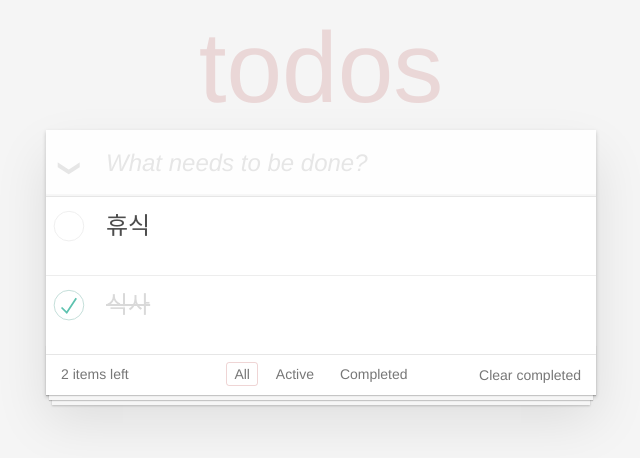
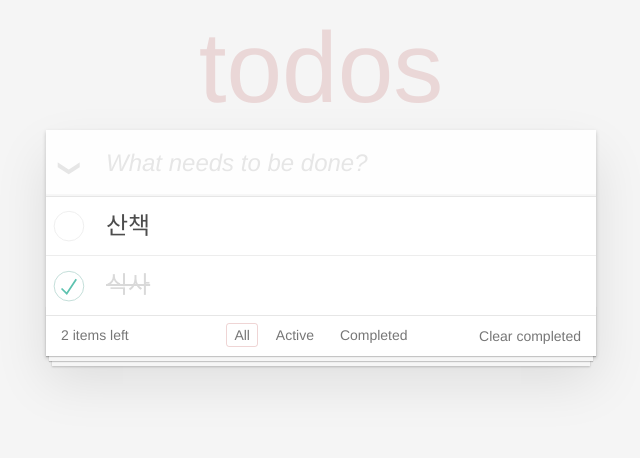
Before and after one commit to CallMeYul/realworld-react-redux, a React app: page / in a window 1280 px wide. Shown: the top 458 px of the page, without its empty margins (319-959 px from the left). Built offline with nearby package versions, Linux system fonts and the light colour scheme.

Commit message:
todo 완료&삭제 기능 추가

```diff
--- a/src/Header.jsx
+++ b/src/Header.jsx
@@ -4,7 +4,7 @@ export default function Header({addTodoItem}){
   const [todoInput, setTodoInput] = useState('');
 
   function handleChange(e){
-    setTodoInput(e.target.value)
+    setTodoInput(e.target.value);
   }
 
   function handleKeyUp(e){
--- a/src/Main.jsx
+++ b/src/Main.jsx
@@ -1,26 +1,28 @@
-import React, {useState} from 'react';
+import React from 'react';
 
-function TodoItem({content, completed}){
+function TodoItem({ id, content, completed, completeTodo, deleteTodo }){
   return(
     <li className={completed ? 'completed' : ''}>
       <div className="view">
-        <input read type="checkbox" checked={completed} className="toggle" />
+        <input  className="toggle" type="checkbox" checked={completed} onClick={e => { completeTodo(id) }}/>
         <label>{content}</label>
-        <button className="desrtoy"></button>
+        <button className="destroy" onClick={(e) => {deleteTodo(id)}}></button>
       </div>
       <input className="edit" value={content} />
     </li>
   )
 }
 
-export default function Main({todoList}){
+export default function Main({todoList, completeTodo, deleteTodo}){
 
   return (
    <section className="main">
       <input id="toggle-all" className="toggle-all" type="checkbox" checked={false} />
       <label htmlFor="toggle-all"></label>
       <ul className="todo-list">
-        {todoList.map(todo => <TodoItem {...todo} />)}
+      {/* 리액트에서 배열 렌더링 시 원소마다 고유한 값을 가진 key라는 props를 설정해야 함
+      여기서는 index.jsx에서 crypto.randomUUID() 사용 */}
+      {todoList.map(todo => <TodoItem {...todo} key={todo.id} completeTodo={completeTodo} deleteTodo={deleteTodo} />)}
       </ul>
     </section>
   )
--- a/src/index.jsx
+++ b/src/index.jsx
@@ -8,20 +8,38 @@ import Footer from './Footer';
 
 function App(){
   const initialState = [
-    {content: "휴식", completed: false},
-    {content: "식사", completed: true},
+    {id: crypto.randomUUID(), content: "산책", completed: false},
+    {id: crypto.randomUUID(), content: "식사", completed: true},
   ];
+  /*
+  const todoListState = useState(initialState);
+  const todoList = todolistState[0]; <-첫번째 원소 현재상태
+  const setTodoList = todolistState[1]; <-두번째 원소 Setter 함수
+
+  상태의 기본값을 initialState에 선언, useState에 인자로 넣고
+  배열 비구조화 할당으로 각원소 추출
+  */
   const [todoList, setTodoList] = useState(initialState);
 
   function addTodoItem(content){
-    setTodoList(old => [...old, {content: content, completed: false}]);
+    const newTodoItem = {id: crypto.randomUUID(), content: content, completed: false};
+    // ... <- spread 연산자로 old를 받은 새로운 배열을 만들면서 newTodoItem 원소 추가
+    setTodoList(old => [...old, newTodoItem]);
+  }
+
+  function deleteTodo(targetId){
+      setTodoList(old => old.filter(todo => todo.id !== targetId))
+  }
+
+  function completeTodo(targetId){
+    setTodoList(old => old.map(todo => todo.id === targetId ? {...todo, completed: !todo.completed} :todo))
   }
 
   return(
     <section className="todoapp">
       <div>
         <Header addTodoItem={addTodoItem} />
-        <Main todoList={todoList} />
+        <Main todoList={todoList} completeTodo={completeTodo} deleteTodo={deleteTodo} />
         <Footer />
       </div>
     </section>
```
